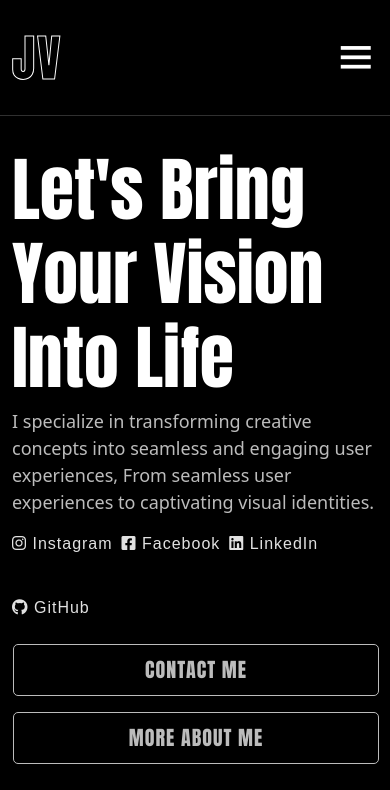
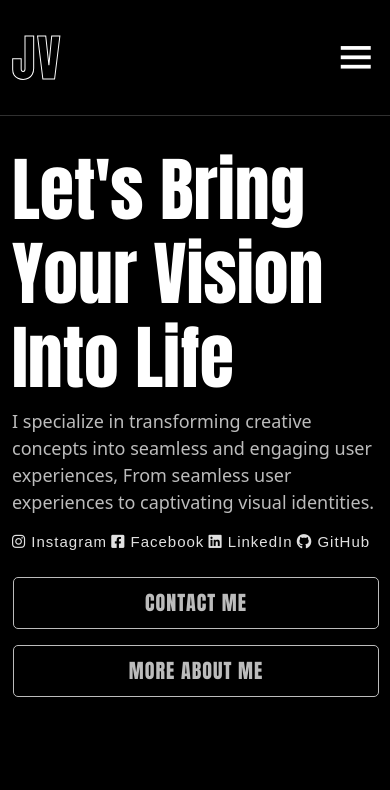
Before and after one commit to jesninvence/Portfolio, a plain HTML site: page index.html in a window 390 px wide. Shown: the top 790 px of the page. Drawn offline with nearby package versions, Linux system fonts and the light colour scheme; a web font is replaced by a local one.

Commit message:
final update

```diff
--- a/style.css
+++ b/style.css
@@ -77,10 +77,10 @@ button:hover {
   color: black;
 }
 
-@media (max-width: 395px) {
+@media (max-width: 401px) {
   .home .socmed {
-    margin-right: .3rem !important;
-    font-size: 16px !important;
+    margin-right: 0rem !important;
+    font-size: 15px !important;
     max-width: 100%;
   }
 }
```
